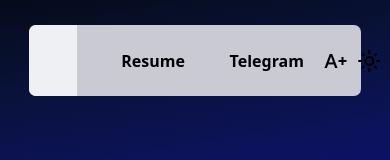
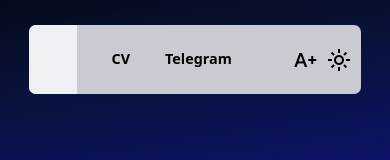
Before and after one commit to ste1v0/personal, a React (Vite) app in the folder personal/: page / in a window 390 px wide. Shown: the top 160 px of the page. Built offline with nearby package versions, Linux system fonts and the light colour scheme; no server answers; some icons are missing.

Commit message:
fix: mobile nav items

```diff
--- a/personal/src/App.css
+++ b/personal/src/App.css
@@ -153,6 +153,13 @@ nav > ul > li {
 @media screen and (max-width: 900px) {
 	.header__features {
 		gap: 5vw;
+	}
+}
+
+@media screen and (max-width: 420px) {
+	.header__features {
+		font-size: .9rem;
+		gap: 2.5vw;
 	}
 }
 
--- a/personal/src/components/Header.jsx
+++ b/personal/src/components/Header.jsx
@@ -16,7 +16,7 @@ export default function Header({lightMode, setLightMode, fontIncreased, setFontI
                     <li style={{backgroundColor: lightMode ? '#141515' : '#EEF0F3'}} className="header__homepage"><Icon icon="line-md:home-md-twotone-alt" width="24" height="24" /></li>
                     <li className="header__link">
                         <Icon icon="iwwa:file-pdf" className="hover" width="24" height="24" />
-                        <a className="header__cv" href="https://ste1v0.dev/serov_frontend.pdf" target="_blank" rel="noreferrer">Resume</a>
+                        <a className="header__cv" href="https://ste1v0.dev/serov_frontend.pdf" target="_blank" rel="noreferrer">CV</a>
                      </li>
                     <li className="header__link">
                         <Icon icon="ic:twotone-telegram" className="hover rotate" width="24" height="24"/>
```
